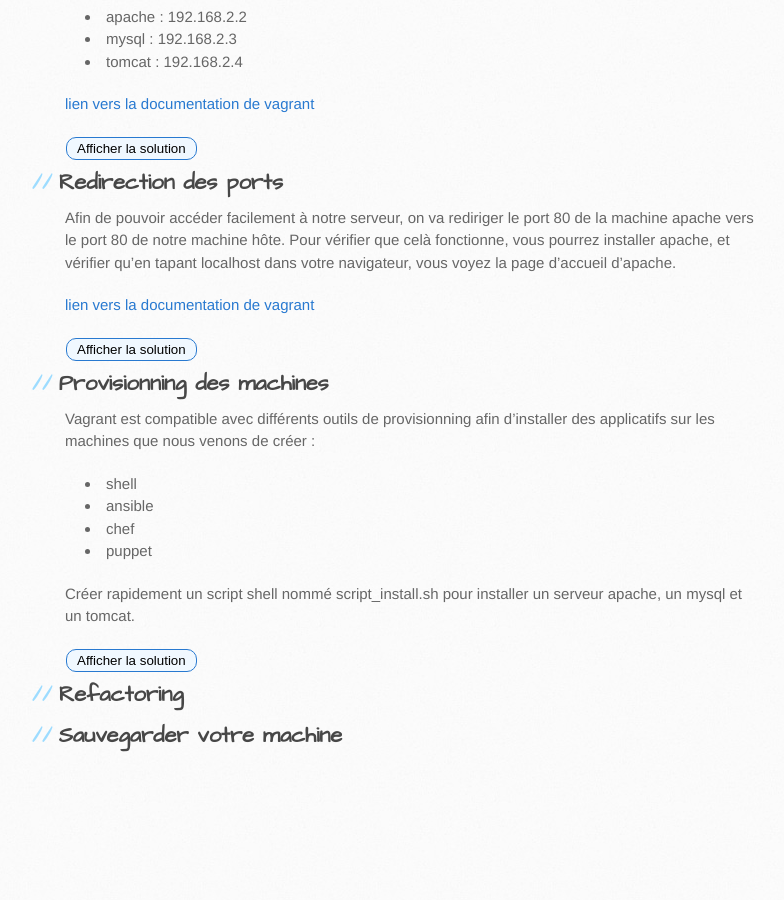
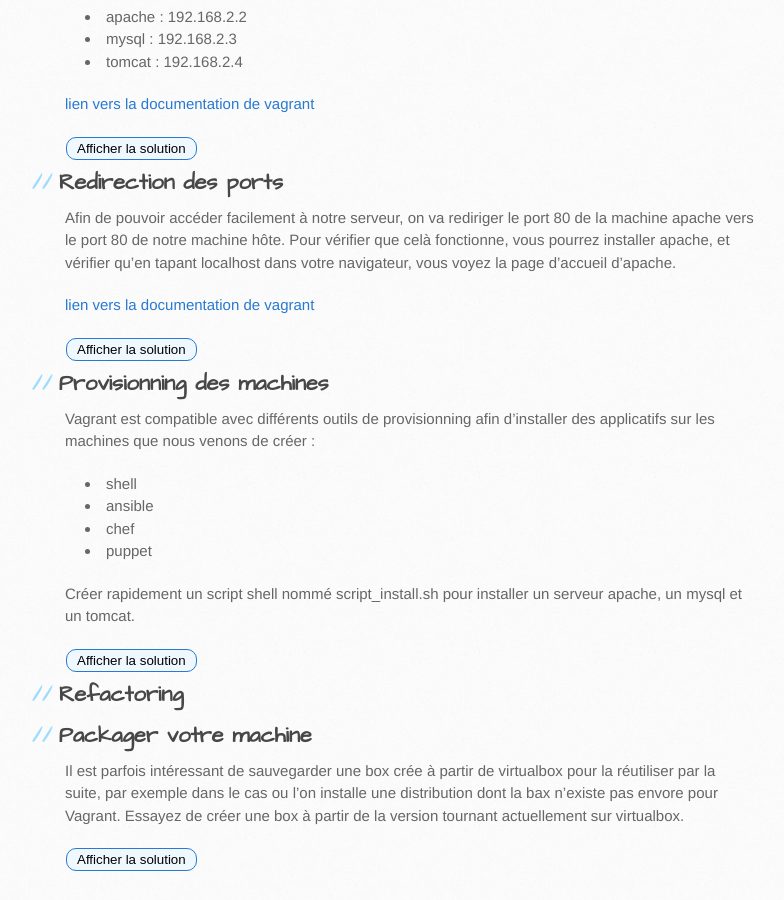
Before and after one commit to Jean-Eudes/blog, a Jekyll site: the page built from _posts/2013-12-04-introduction_to_vagrant.md, in a window 1280 px wide and 900 px high, scrolled down 2475 px. Shown: the whole window, without its empty margins (105-889 px from the left). Built offline with Jekyll 4.4.1, drawn with Linux system fonts in a browser that asks for light colours; nearby versions of some CDN libraries; before the commit the page ends 3257 px from its top, so only the background shows below that.

Commit message:
add solution for package box

```diff
--- a/_posts/2013-12-04-introduction_to_vagrant.md
+++ b/_posts/2013-12-04-introduction_to_vagrant.md
@@ -268,4 +268,12 @@
 
 ## Refactoring
 
-## Sauvegarder votre machine
+## Packager votre machine
+
+Il est parfois intéressant de sauvegarder une box crée à partir de virtualbox pour la réutiliser par la suite, par exemple dans le cas ou l'on installe une distribution dont la bax n'existe pas envore pour Vagrant. Essayez de créer une box à partir de la version tournant actuellement sur virtualbox.
+
+<div class = 'solution'>
+{% highlight shell %}
+vagrant package --base myBox --output debian.box
+{% endhighlight %}
+</div>
```
